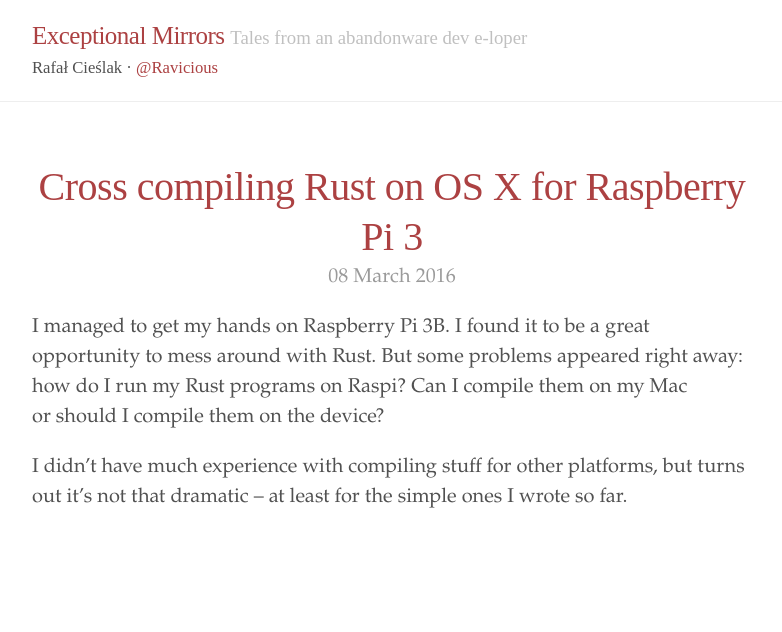
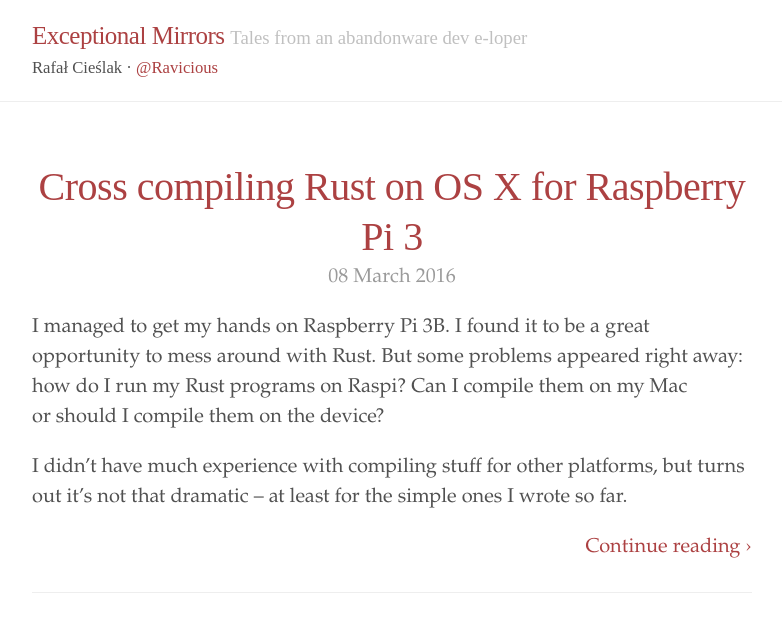
Before and after one commit to ravicious/ravicious.github.io, a Jekyll site: the page built from index.html, in a window 1280 px wide. Shown: the top 632 px of the page, without its empty margins (248-1030 px from the left). Built offline with Jekyll 4.4.1, drawn with Linux system fonts in a browser that asks for light colours; some web fonts are replaced.

Commit message:
Add a footer for each post on the index list
The list missed a clear indicator that one can continue reading the post.
Also, a <hr> tag was added to separate the posts.

```diff
--- a/css/lanyon.css
+++ b/css/lanyon.css
@@ -577,3 +577,7 @@
    top: -0.4em;
 }
 sub { top: 0.4em; }
+
+.post-continue {
+  text-align: right;
+}
--- a/index.html
+++ b/index.html
@@ -15,6 +15,13 @@
     <span class="post-date">{{ post.date | date_to_long_string }}</span>
 
     {{ post.excerpt }}
+
+    <p class="post-continue">
+      <a href="{{ site.baseurl }}{{ post.url }}">
+        Continue reading &rsaquo;
+      </a>
+    </p>
+    <hr/>
   </div>
   {% endfor %}
 </div>
```
